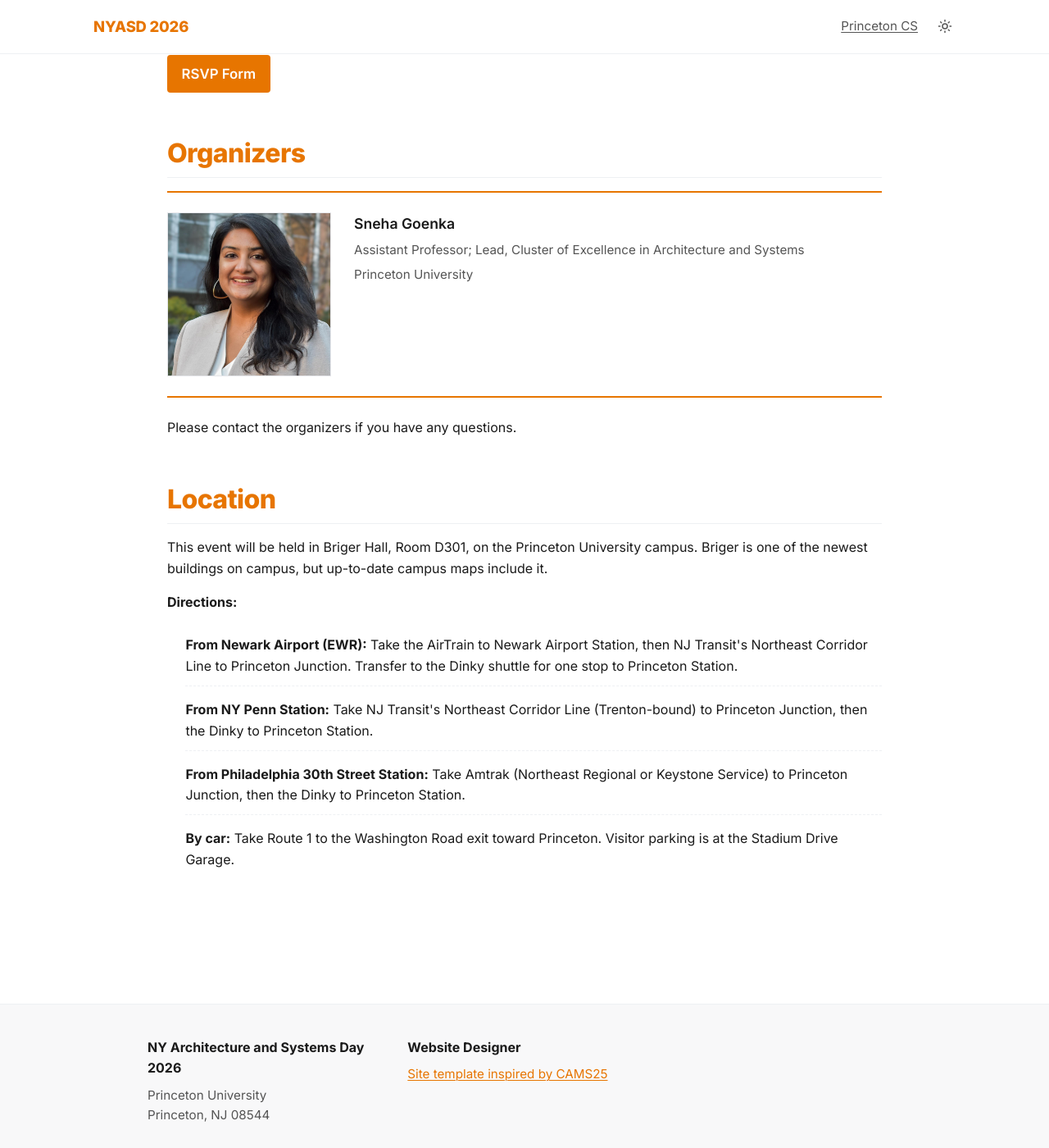
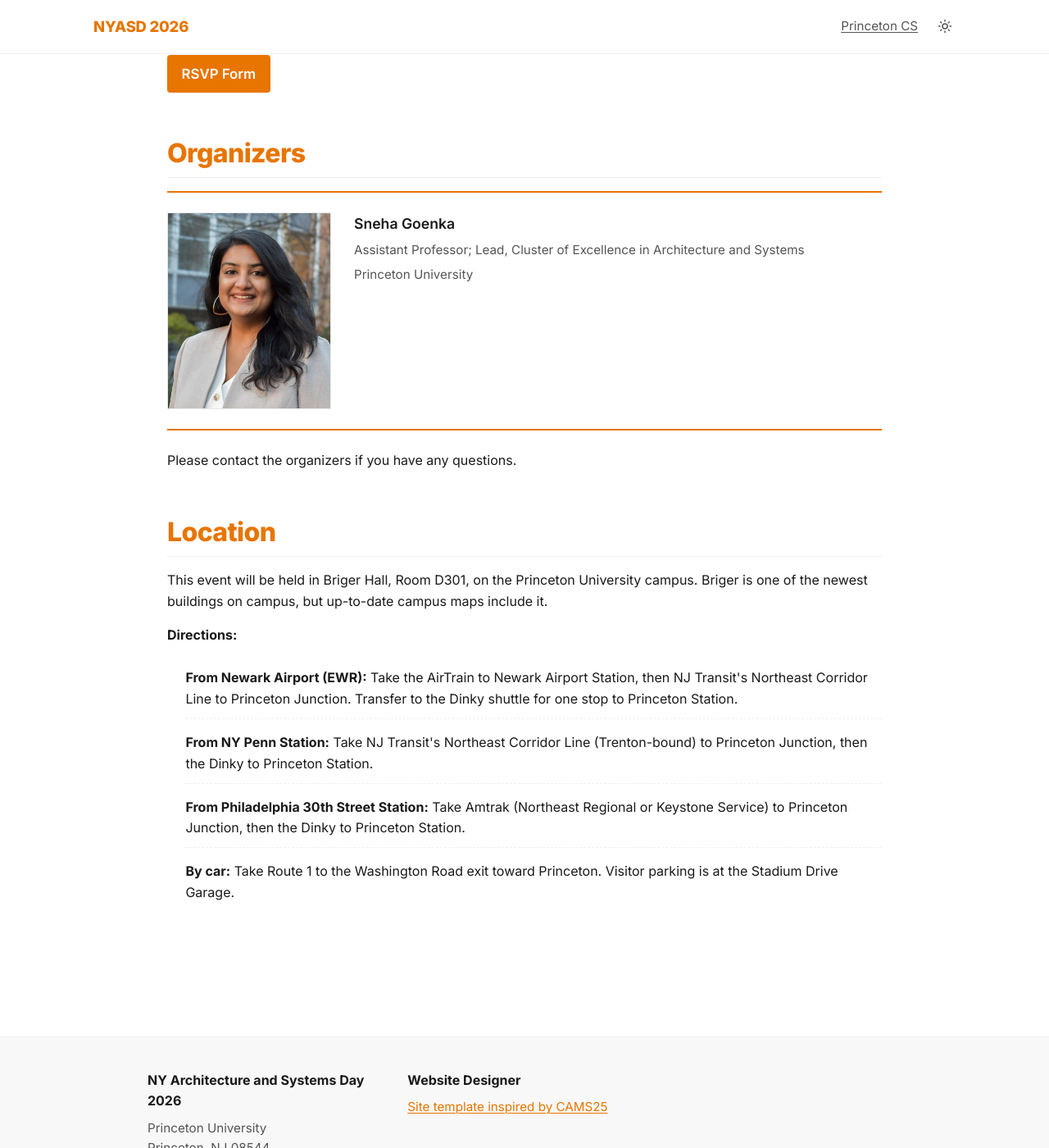
Before and after one commit to princetoncomputerarch/princetoncomputerarch.github.io, a Jekyll site: the page built from index.html, in a window 1280 px wide and 1400 px high, scrolled down 2601 px. Shown: the whole window at 82% size. Built offline with Jekyll 4.4.1, drawn with Linux system fonts in a browser that asks for light colours.

Commit message:
Match organizer photo size to keynote (200x240 desktop, 180x220 mobile)

```diff
--- a/assets/css/style.css
+++ b/assets/css/style.css
@@ -374,14 +374,14 @@ table.students td:nth-child(2) { color: var(--text-muted); white-space: nowrap;
 }
 .organizer-card-photo img {
   width: 200px;
-  height: 200px;
+  height: 240px;
   object-fit: cover;
   display: block;
   background: var(--bg-soft);
   border: 1px solid var(--border);
 }
 .organizer-card-photo .photo-placeholder.square {
-  width: 200px; height: 200px; aspect-ratio: auto;
+  width: 200px; height: 240px; aspect-ratio: auto;
 }
 .organizer-card-body p { margin: 0 0 .35rem; }
 .organizer-card-name {
@@ -481,7 +481,7 @@ table.students td:nth-child(2) { color: var(--text-muted); white-space: nowrap;
 
   .organizer-card { grid-template-columns: 1fr; gap: 1rem; }
   .organizer-card-photo img,
-  .organizer-card-photo .photo-placeholder.square { width: 180px; height: 180px; }
+  .organizer-card-photo .photo-placeholder.square { width: 180px; height: 220px; }
 
   .footer-inner { grid-template-columns: 1fr; gap: 1.25rem; }
 
```
